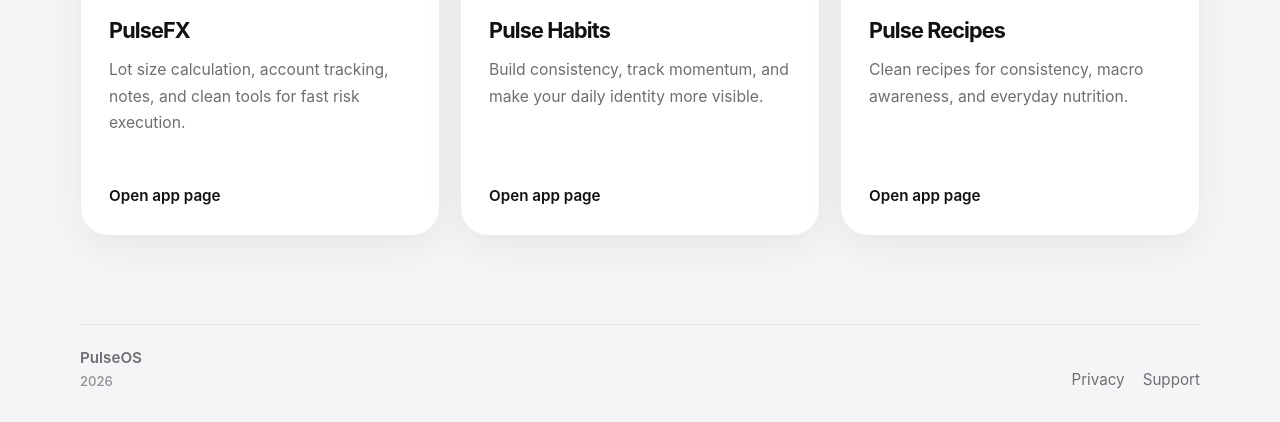
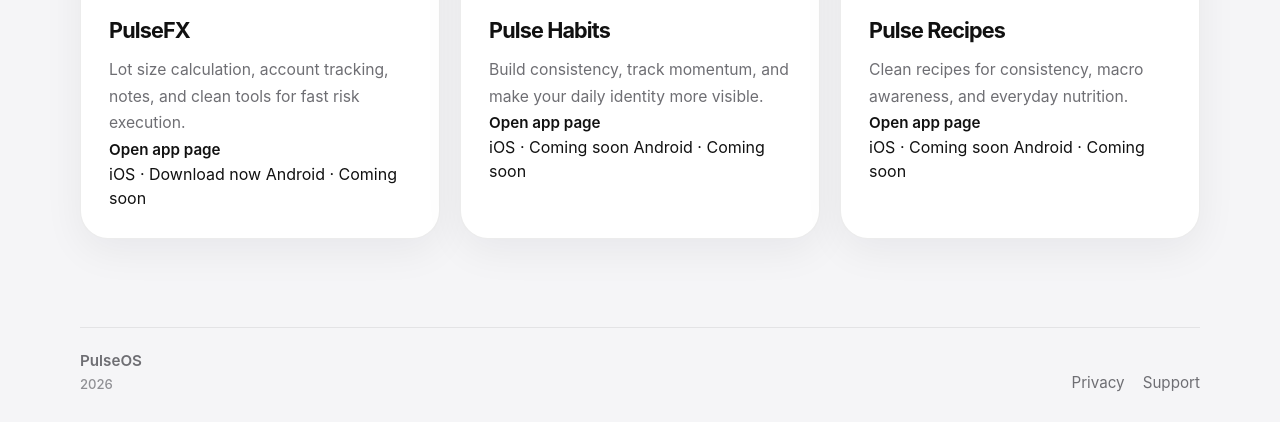
Before and after one commit to kunoboers1-design/pulseos-site, a plain HTML site: page index.html in a window 1280 px wide. Shown: the part 866-1288 px from the top of the page. Drawn offline with Linux system fonts and the light colour scheme.

Commit message:
Update index.html

```diff
--- a/index.html
+++ b/index.html
@@ -43,7 +43,7 @@
         </div>
 
         <div class="apps-grid">
-          <a class="app-card" href="/pulsefx/" aria-label="Open PulseFX page">
+          <article class="app-card">
             <div class="app-icon-wrap">
               <img src="/images/PulseFX.png" alt="PulseFX logo" class="app-icon" />
             </div>
@@ -54,11 +54,32 @@
                 Lot size calculation, account tracking, notes, and clean tools for
                 fast risk execution.
               </p>
-              <span class="card-link">Open app page</span>
+
+              <div class="app-actions">
+                <a class="card-link" href="/pulsefx/" aria-label="Open PulseFX page">
+                  Open app page
+                </a>
+
+                <div class="store-buttons">
+                  <a
+                    class="store-button store-button-primary"
+                    href="https://apps.apple.com/nl/app/pulsefx-lot-size-calculator/id6751821638"
+                    target="_blank"
+                    rel="noopener noreferrer"
+                    aria-label="Download PulseFX on the App Store"
+                  >
+                    iOS · Download now
+                  </a>
+
+                  <span class="store-button store-button-soon" aria-label="PulseFX Android coming soon">
+                    Android · Coming soon
+                  </span>
+                </div>
+              </div>
             </div>
-          </a>
+          </article>
 
-          <a class="app-card" href="/pulsehabits/" aria-label="Open Pulse Habits page">
+          <article class="app-card">
             <div class="app-icon-wrap">
               <img src="/images/PulseHB.png" alt="Pulse Habits logo" class="app-icon" />
             </div>
@@ -68,11 +89,26 @@
               <p>
                 Build consistency, track momentum, and make your daily identity more visible.
               </p>
-              <span class="card-link">Open app page</span>
+
+              <div class="app-actions">
+                <a class="card-link" href="/pulsehabits/" aria-label="Open Pulse Habits page">
+                  Open app page
+                </a>
+
+                <div class="store-buttons">
+                  <span class="store-button store-button-soon" aria-label="Pulse Habits iOS coming soon">
+                    iOS · Coming soon
+                  </span>
+
+                  <span class="store-button store-button-soon" aria-label="Pulse Habits Android coming soon">
+                    Android · Coming soon
+                  </span>
+                </div>
+              </div>
             </div>
-          </a>
+          </article>
 
-          <a class="app-card" href="/pulserecipes/" aria-label="Open Pulse Recipes page">
+          <article class="app-card">
             <div class="app-icon-wrap">
               <img src="/images/PulseRC.png" alt="Pulse Recipes logo" class="app-icon" />
             </div>
@@ -82,9 +118,24 @@
               <p>
                 Clean recipes for consistency, macro awareness, and everyday nutrition.
               </p>
-              <span class="card-link">Open app page</span>
+
+              <div class="app-actions">
+                <a class="card-link" href="/pulserecipes/" aria-label="Open Pulse Recipes page">
+                  Open app page
+                </a>
+
+                <div class="store-buttons">
+                  <span class="store-button store-button-soon" aria-label="Pulse Recipes iOS coming soon">
+                    iOS · Coming soon
+                  </span>
+
+                  <span class="store-button store-button-soon" aria-label="Pulse Recipes Android coming soon">
+                    Android · Coming soon
+                  </span>
+                </div>
+              </div>
             </div>
-          </a>
+          </article>
         </div>
       </div>
     </section>
```
